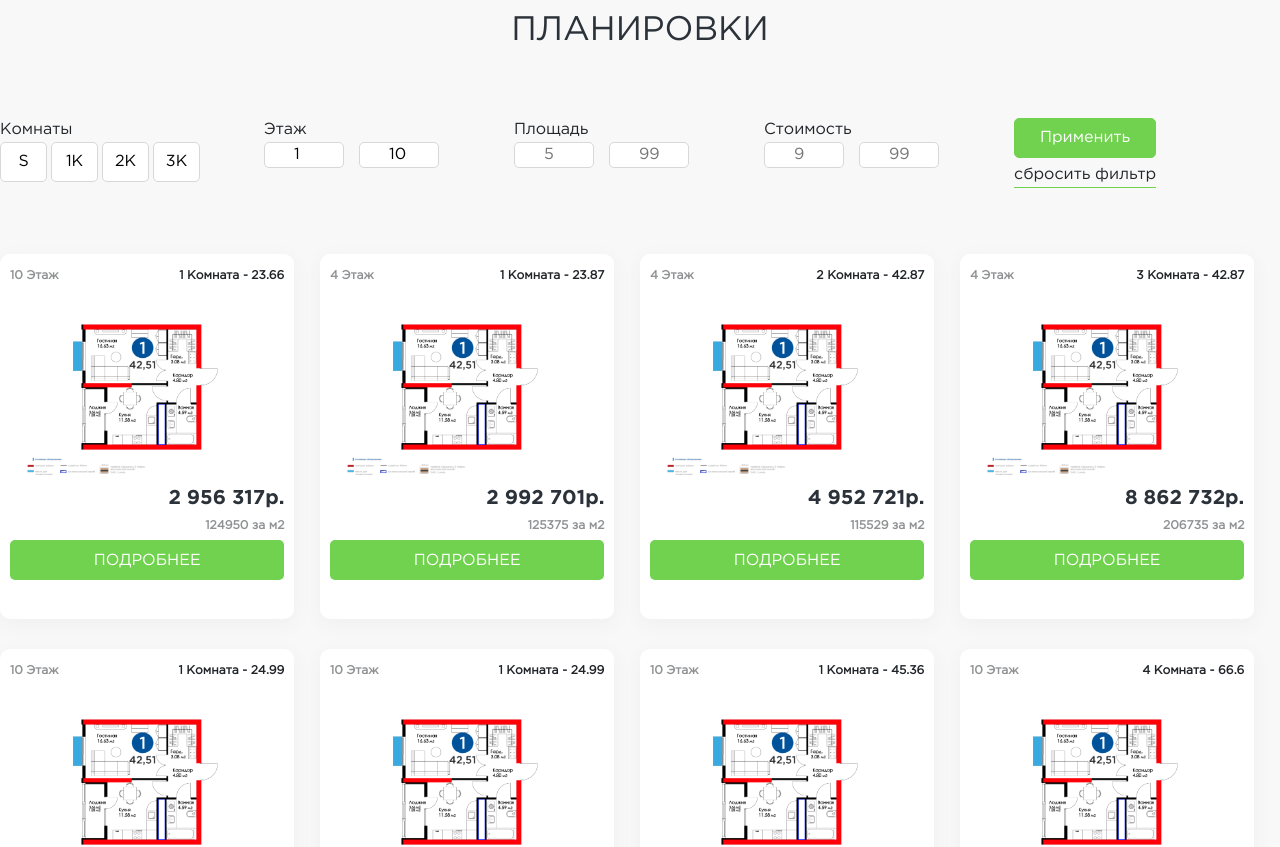
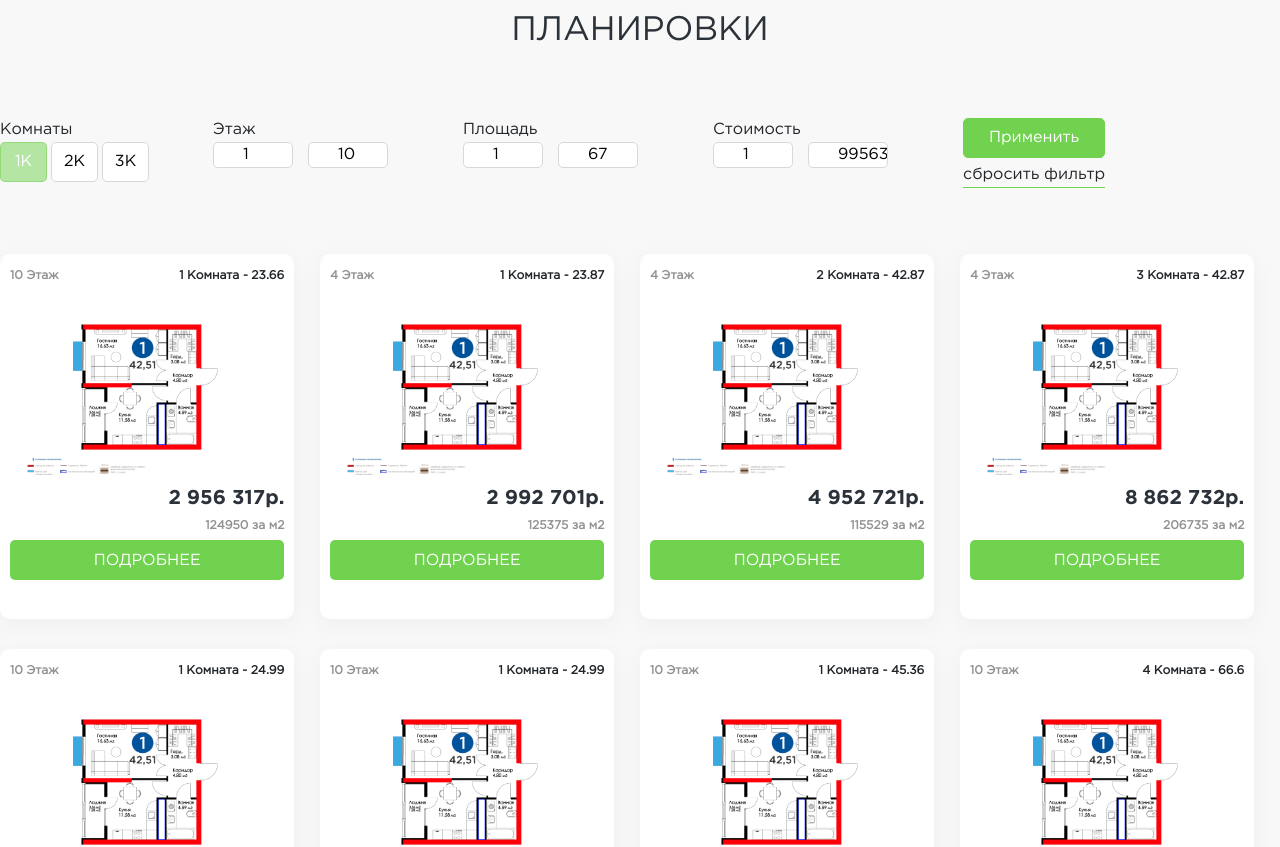
Before and after one commit to keysman59/layouts-app, a Vue app: page / in a window 1280 px wide. Shown: the top 847 px of the page. Built offline with nearby package versions, Linux system fonts and the light colour scheme.

Commit message:
add other filters and button clear filter

```diff
--- a/public/css/style.css
+++ b/public/css/style.css
@@ -6,6 +6,12 @@
 body {
     background: #F8F8F8 !important;
     font-family: "GothamPro", sans-serif !important;
+}
+
+.active {
+	background: rgba(112, 210, 78, 0.5) !important;
+	border: 1px solid rgba(112, 210, 78, 0.5) !important;
+	color: white;
 }
 
 @font-face {
--- a/src/components/FilterMenu.vue
+++ b/src/components/FilterMenu.vue
@@ -2,10 +2,10 @@
     <div class="filter-menu">
         <div class="filter-menu__block">
             <div class="filter-menu__caption">Комнаты</div>
-            <button class="filter-menu__buttons-room">S</button>
-            <button class="filter-menu__buttons-room">1K</button>
-            <button class="filter-menu__buttons-room">2K</button>
-            <button class="filter-menu__buttons-room">3K</button>
+            <!-- <button class="filter-menu__buttons-room" @click="filterRooms('all')">S</button> -->
+            <button class="filter-menu__buttons-room" @click="filterRooms(1)" :class="{ active: arrRooms.includes(1) }">1K</button>
+            <button class="filter-menu__buttons-room" @click="filterRooms(2)" :class="{ active: arrRooms.includes(2) }">2K</button>
+            <button class="filter-menu__buttons-room" @click="filterRooms(3)" :class="{ active: arrRooms.includes(3) }">3K</button>
         </div>
         <div class="filter-menu__block">
             <div class="filter-menu__caption">Этаж</div>
@@ -14,17 +14,17 @@
         </div>
         <div class="filter-menu__block">
             <div class="filter-menu__caption">Площадь</div>
-            <input class="filter-menu__input" type="text" placeholder="5">
-            <input class="filter-menu__input" type="text" placeholder="99">
+            <input class="filter-menu__input" type="text" v-model="squareMin" placeholder="5">
+            <input class="filter-menu__input" type="text" v-model="squareMax" placeholder="99">
         </div>
         <div class="filter-menu__block">
             <div class="filter-menu__caption">Стоимость</div>
-            <input class="filter-menu__input" type="text" placeholder="9">
-            <input class="filter-menu__input" type="text" placeholder="99">
+            <input class="filter-menu__input" type="text" v-model="costMin" placeholder="9">
+            <input class="filter-menu__input" type="text" v-model="costMax" placeholder="99">
         </div>
         <div class="filter-menu__btn-block">
             <button class="filter-menu__button" @click="applyFilter">Применить</button>
-            <p class="filter-menu__button-filter">сбросить фильтр</p>
+            <p class="filter-menu__button-filter" @click="clearFilter">сбросить фильтр</p>
         </div>
     </div>
 </template>
@@ -38,17 +38,42 @@ export default {
         return {
             floorMin: 1,
             floorMax: 10,
-            config: {}
+            squareMin: 1,
+            squareMax: 67,
+            costMin: 1,
+            costMax: 9956317,
+            rooms: [],
+            config: {},
+            arrRooms: [1]
         }
     },
     methods: {
         applyFilter() {
             this.config = {
                 floorMin: this.floorMin,
-                floorMax: this.floorMax
+                floorMax: this.floorMax,
+                squareMin: this.squareMin,
+                squareMax: this.squareMax,
+                costMin: this.costMin,
+                costMax: this.costMax,
+                arrRooms: this.arrRooms
             };
             console.log(this.config)
-            this.$store.dispatch('filterFeed', this.config)
+            this.$store.dispatch('filterRooms', this.config)
+        },
+        filterRooms(room) {
+            if(this.arrRooms.includes(room)) {
+                var index = this.arrRooms.indexOf(room);
+                if (index !== -1) {
+                    this.arrRooms.splice(index, 1);
+                }
+            } else {
+                this.arrRooms.push(room);
+            }
+        },
+        clearFilter() {
+            this.config = {}
+            this.$store.dispatch('getData', this.config)
         }
     }
 }
--- a/src/store/index.js
+++ b/src/store/index.js
@@ -141,15 +141,25 @@ export default new Vuex.Store({
       state.filterData = state.data
       commit('setData')
    },
-   filterFeed({ commit, state },  config ) {
+   filterRooms({ commit, state },  config ) {
       console.log(state.data);
       console.log(config)
       let floorMin = config.floorMin
       let floorMax = config.floorMax
+      let arrRooms = config.arrRooms
+      let squareMin = config.squareMin
+      let squareMax = config.squareMax
+      let costMin = config.costMin
+      let costMax = config.costMax
 
-      let filterData = state.data.filter(item => item.floor >= floorMin  && item.floor <= floorMax )
-      console.log(filterData)
-      commit('filterFeedStart', filterData)
+      let filterData = state.data.filter(item => item.floor >= floorMin && item.floor <= floorMax && item.square >= squareMin && item.square <= squareMax && item.price >= costMin && item.price <= costMax )
+
+      let secondFilter = filterData.filter((item) => {
+         return arrRooms.includes(item.rooms);
+       });
+
+      // console.log(filterData)
+      commit('filterFeedStart', secondFilter)
    }
   }
 })
```
